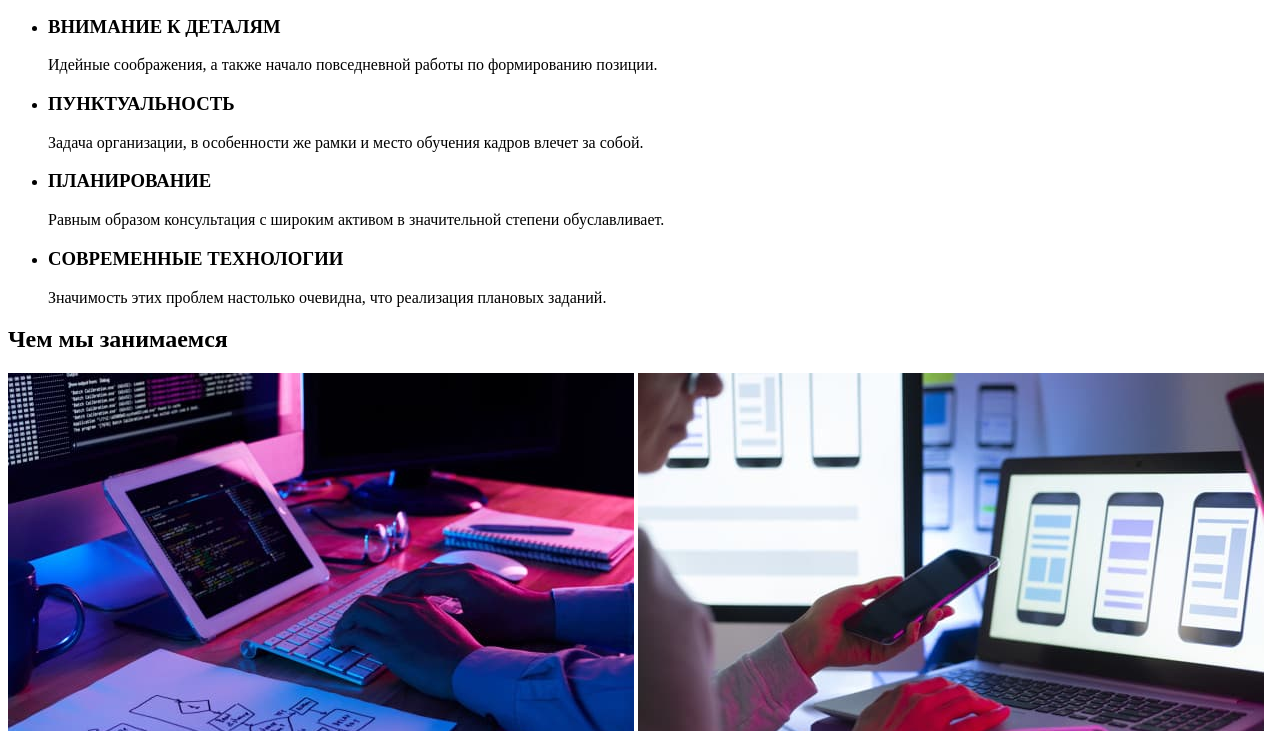
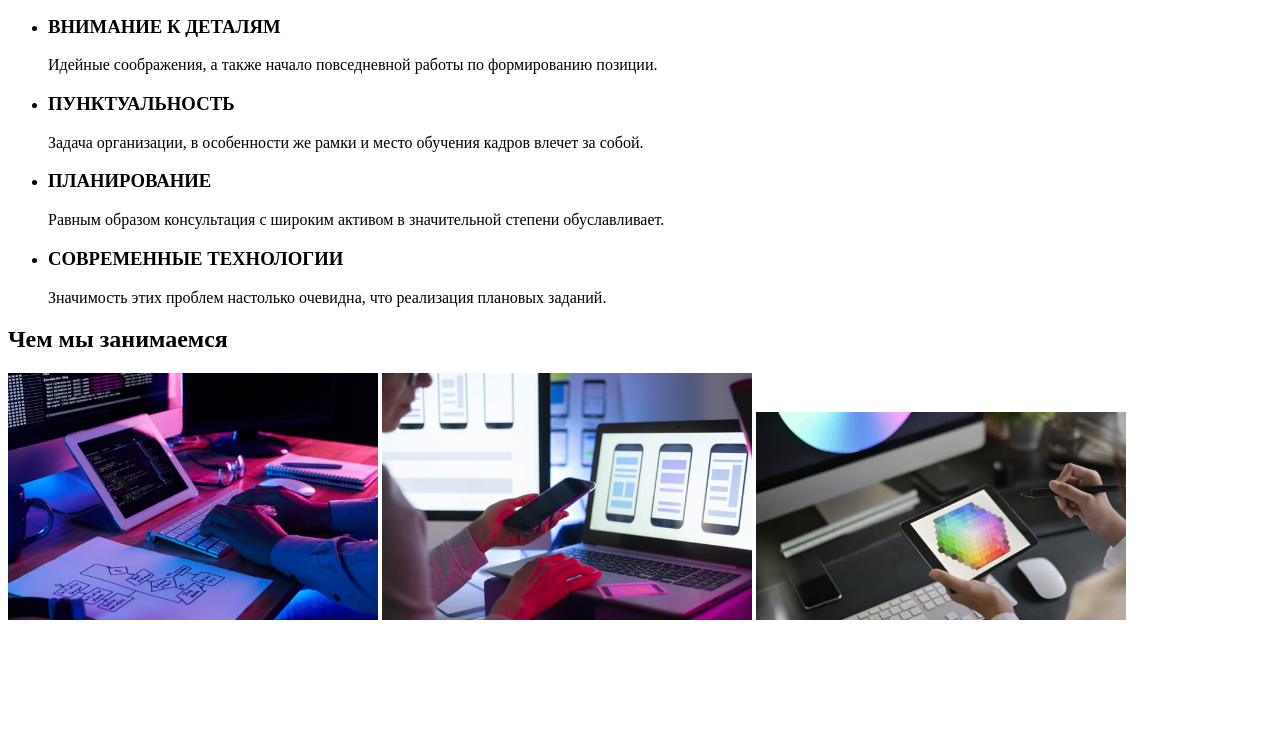
Before and after one commit to DoctorDenis/goit-markup-hw-01, a plain HTML site: page index.html in a window 1280 px wide. Shown: the part 221-952 px from the top of the page. After the commit the page ends 853 px from the top, so only its background shows below. Drawn offline with Linux system fonts and the light colour scheme.

Commit message:
Add width tag to images

```diff
--- a/index.html
+++ b/index.html
@@ -35,9 +35,9 @@
     </section>
     <section>
       <h2>Чем мы занимаемся</h2>
-      <img src="./images/hands_on_the_tablet.jpg" alt="Man sitting at the table and holding hands on the keyboard. In front of him are screens of desktop and tablet">
-      <img src="./images/woman_looks_into_the_phone.jpg" alt="Laptop with woman's right hand on it. In left hand she holds the phone">
-      <img src="./images/color_grid_hexagon_in_the_tablet.jpg" alt="Color picker hexagon grid on the sreen of the tablet. Mac computer on the background">
+      <img src="./images/hands_on_the_tablet.jpg" width="370" alt="Man sitting at the table and holding hands on the keyboard. In front of him are screens of desktop and tablet">
+      <img src="./images/woman_looks_into_the_phone.jpg" width="370" alt="Laptop with woman's right hand on it. In left hand she holds the phone">
+      <img src="./images/color_grid_hexagon_in_the_tablet.jpg" width="370" alt="Color picker hexagon grid on the sreen of the tablet. Mac computer on the background">
     </section>
   </main>
 </body>
```
